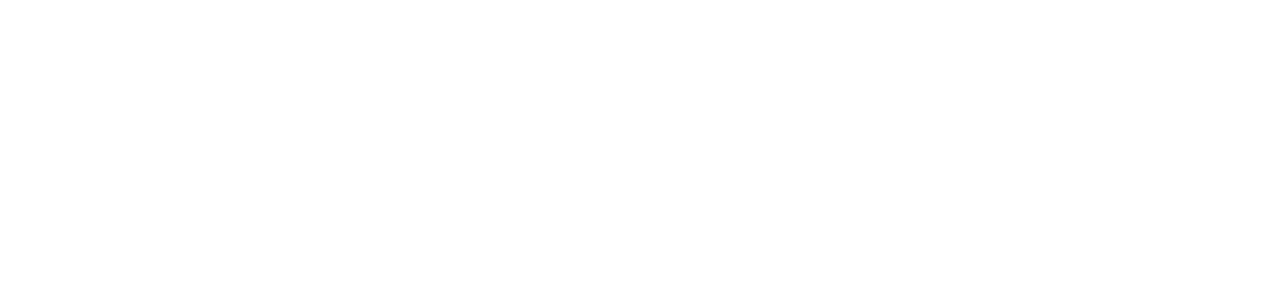
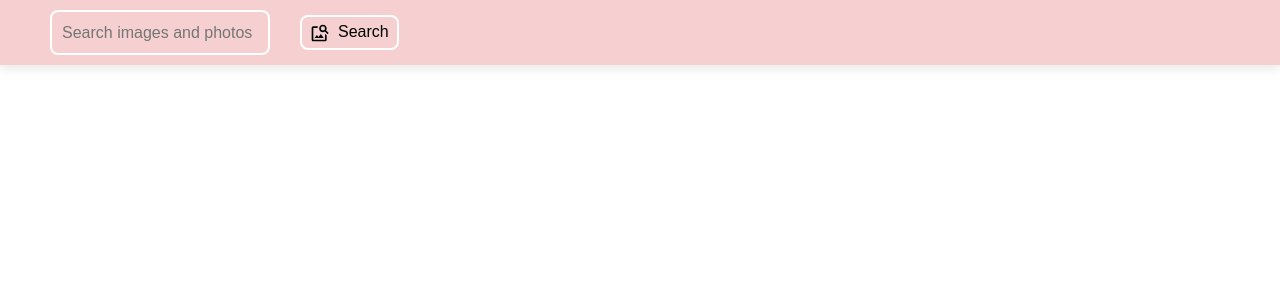
Before and after one commit to tatiana-baranova/goit-react-hw-04, a React (Vite) app: page / in a window 1280 px wide. Shown: the top 300 px of the page. Built offline with nearby package versions, Linux system fonts and the light colour scheme.

Commit message:
searchbar initial

```diff
--- a/package.json
+++ b/package.json
@@ -16,6 +16,7 @@
     "react": "^19.0.0",
     "react-dom": "^19.0.0",
     "react-hot-toast": "^2.5.1",
+    "react-icons": "^5.4.0",
     "react-modal": "^3.16.3"
   },
   "devDependencies": {
--- a/src/App.jsx
+++ b/src/App.jsx
@@ -1,11 +1,26 @@
+import { useState } from 'react'
+import SearchBar from './components/SearchBar/SearchBar';
+import getImages from './services/api'
 import './App.css'
-import axios from "axios";
+
+// import axios from "axios";
 
 function App() {
+  const [query, setQuery] = useState('');
+  const [page, setPage] = useState(1);
+  const [error, setError] = useState(false);
+  const [image, setImage] = useState([]);
+  const [loading, setLoading] = useState(false);
+  const [totalPage, setTotalPage] = useState(0);
+  const [modalIsOpen, setModalIsOpen] = useState(false);
+  const [selectImage, setSelectImage] = useState(0);
+
+
+
 
   return (
     <>
-
+      <SearchBar />
     </>
   )
 }
--- a/src/components/SearchBar/SearchBar.jsx
+++ b/src/components/SearchBar/SearchBar.jsx
@@ -0,0 +1,35 @@
+import s from './SearchBar.module.css'
+import { MdImageSearch } from "react-icons/md";
+import toast from 'react-hot-toast';
+
+const SearchBar = ({ setQuery }) => {
+    const handleSubmit = e => {
+        e.preventDefault();
+        const form = e.target;
+        const query = form.elements.query.value.trim();
+        if (!query) {
+            return toast.error(
+                'The field is empty, enter text to search for an image.'
+            );
+        }
+        setQuery(query);
+        form.reset();
+    };
+    return (
+        <header className={s.header}>
+            <form className={s.form} onSubmit={handleSubmit}>
+                <input
+                    className={s.input}
+                    name="query"
+                    type="text"
+                    autoComplete="off"
+                    autoFocus
+                    placeholder="Search images and photos" />
+                <button className={s.btn} type='submit'>
+                    <MdImageSearch size="20"/>
+                    Search</button>
+            </form>
+        </header>
+    )
+}
+export default SearchBar;
--- a/src/components/SearchBar/SearchBar.module.css
+++ b/src/components/SearchBar/SearchBar.module.css
@@ -0,0 +1,51 @@
+.header {
+    position: fixed;
+    top: 0;
+    left: 0;
+    width: 100%;
+    padding: 10px 0;
+    background: #f6d0d0;
+    z-index: 1000;
+    box-shadow: 0px 4px 10px rgba(44, 44, 44, 0.1);
+}
+
+.input {
+    background-color: transparent;
+    width: 220px;
+    height: 45px;
+    border: 2px solid #ffffff;
+    outline: none;
+    border-radius: 8px;
+    color: #ffffff;
+    font-size: 16px;
+    font-weight: 500;
+    line-height: 24px;
+    padding: 8px 10px;
+}
+
+.form {
+    display: flex;
+    gap: 30px;
+    flex-direction: row;
+    flex-wrap: nowrap;
+    justify-content: flex-start;
+    align-items: center;
+    margin-left: 50px;
+}
+
+.btn {
+    display: flex;
+    justify-content: center;
+    align-items: center;
+    gap: 8px;
+    font-size: 16px;
+    font-weight: 500;
+    font-style: normal;
+    height: 35px;
+    background-color: transparent;
+    border: 2px solid #ffffff;
+    /* outline: none; */
+    border-radius: 8px;
+    padding: 6px 8px;
+
+}
--- a/src/index.css
+++ b/src/index.css
@@ -5,7 +5,7 @@
 
   color-scheme: light dark;
   color: rgba(255, 255, 255, 0.87);
-  background-color: rgb(228, 243, 247);
+  background-color: rgb(253, 252, 252);
 
   font-synthesis: none;
   text-rendering: optimizeLegibility;
@@ -31,6 +31,7 @@ body {
   min-height: 100vh;
   font-family: sans-serif;
   line-height: 1.5;
+  padding-top: 60px;
 }
 
 h1,
--- /dev/null
+++ b/src/services/api.js
@@ -0,0 +1,18 @@
+import axios from 'axios';
+
+axios.defaults.baseURL = 'https://api.unsplash.com/';
+const ACCESS_KEY = '7U2A_p41JcbIdtpkxdnJ94OFE2RCJBI3Klc1wvFgTYk';
+
+
+const getImages = async (query, page = 1) => {
+    const params = {
+        query,
+        page: page,
+        per_page: 9,
+        client_id: ACCESS_KEY,
+    };
+    const { data } = await axios.get('search/photos', { params });
+    return data;
+};
+
+export default getImages;
```
Also changed, not shown: 1 other file (tests, documents, lock files or other folders).
